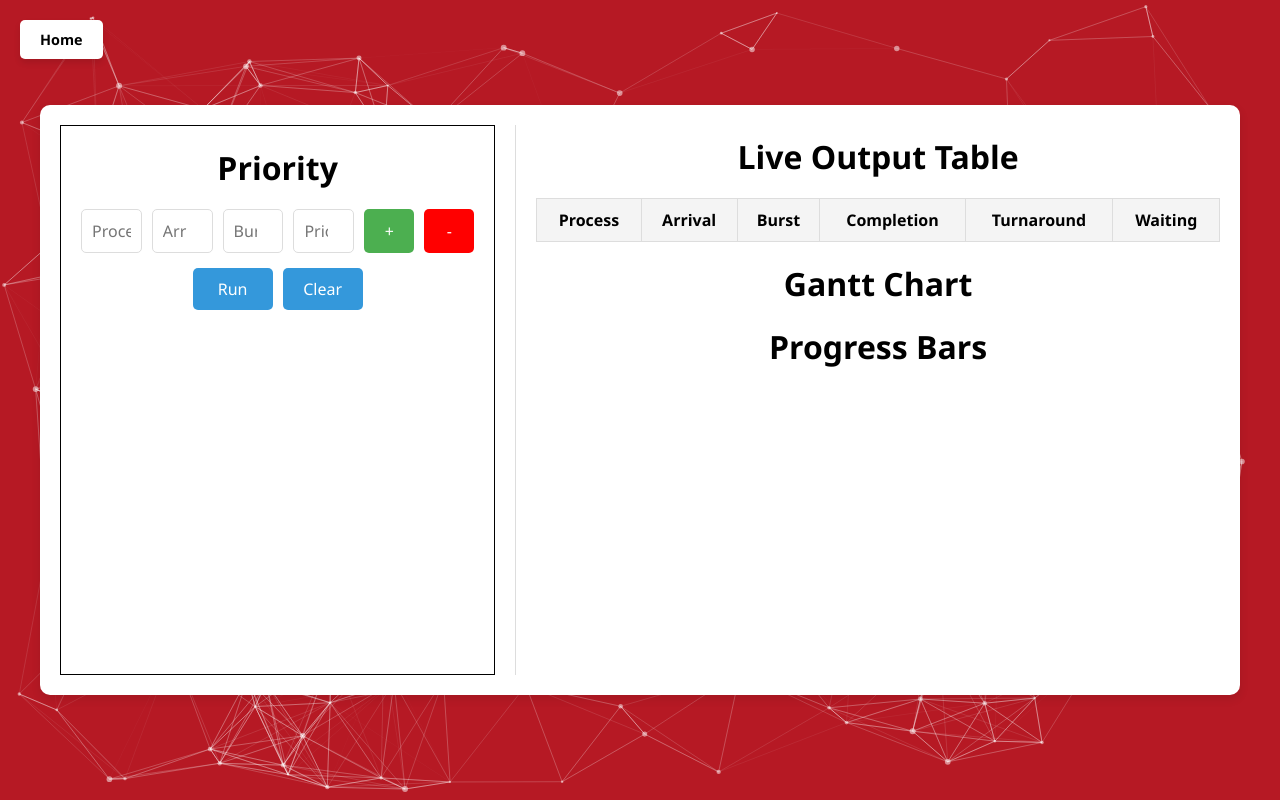
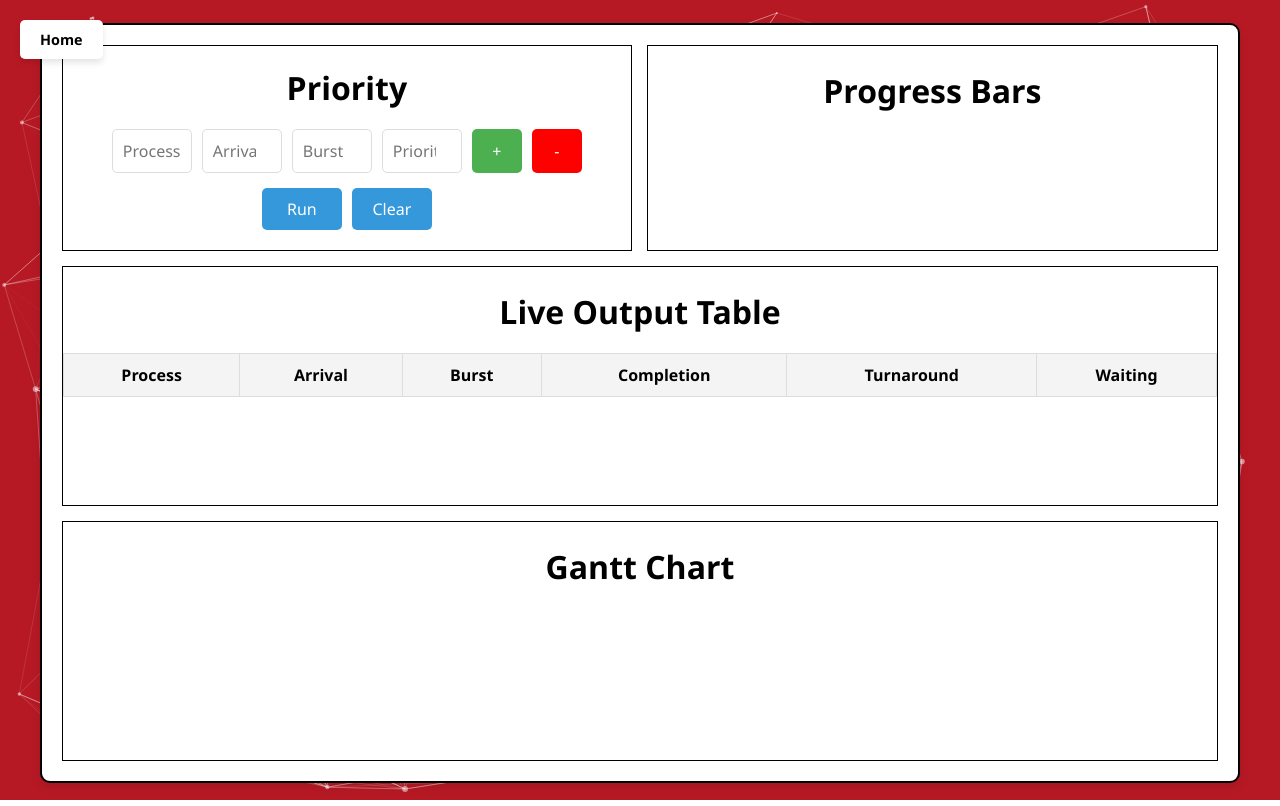
Before and after one commit to ackshayakeerthig/CPU-Scheduling-Algorithms-Visualisation-Website, a React (Vite) app in the folder frontend/: page /Priority in a window 1280 px wide. Built offline with nearby package versions, Linux system fonts and the light colour scheme.

Commit message:
Restructured layout in OutputCard.jsx

```diff
--- a/frontend/src/components/OutputCard/OutputCard.css
+++ b/frontend/src/components/OutputCard/OutputCard.css
@@ -1,43 +1,59 @@
 /* Ensure the container stretches to the entire viewport */
+
 .card-container {
   position: relative;
   width: 100%;
-  height: 100vh;
   display: flex;
   justify-content: center;
   align-items: center; /* Align to the top */
-  padding: 20px;
+  padding: 10px;
   box-sizing: border-box;
+  margin: 1% 0;
 }
 
 /* Dashboard container with flexible layout */
 .dashboard {
   display: flex;
-  flex-direction: row; /* Make the layout row-based */
-  gap: 20px; /* Space between input and output section */
+  flex-direction: column;
+
   background-color: #ffffff;
   box-shadow: 0 4px 10px rgba(0, 0, 0, 0.1); /* Subtle shadow for depth */
   border-radius: 10px;
   padding: 20px;
   width: 100%;
   max-width: 1200px;
-  min-height: 70%;
   box-sizing: border-box;
+  gap: 15px;
+  border: 2px solid black;
 }
 
-/* Input section style */
-.input-section {
-  border-right: 1px solid #ddd; /* Border to separate the sections */
-  padding-right: 20px;
-  width: 40%;
+.upper-section{
+  display: flex;
+  gap: 15px;
 }
 
-/* Output section style */
-.output-section {
-  margin-top: 10px;
+.lower-section{
   display: flex;
   flex-direction: column;
-  width: 60%;
+  gap: 15px;
+}
+.input-section, .progress-section{
+  width: 50%;
+  border: 1px solid black;
+}
+
+.progress-section{
+  padding: 2% 5%;
+}
+
+.output-table-section, .gantt-section{
+  width: 100%;
+  display: flex;
+  flex-direction: column;
+  align-items: center;
+  min-height: 30vh;
+  padding-top: 2%;
+  border: 1px solid black
 }
 
 /* Title of output section */
@@ -52,6 +68,7 @@ h1 {
 .output-table {
   border-collapse: collapse;
   margin-bottom: 20px;
+  width: 100%;
 }
 
 .output-table th,
--- a/frontend/src/components/OutputCard/OutputCard.jsx
+++ b/frontend/src/components/OutputCard/OutputCard.jsx
@@ -11,6 +11,7 @@ function OutputCard({ algorithm, calculateAlgorithm }) {
   return (
     <div className="card-container">
       <div className="dashboard">
+        <div className="upper-section">
           <div className="input-section">
             <FormTemplate
               algorithm={algorithm}
@@ -18,15 +19,20 @@ function OutputCard({ algorithm, calculateAlgorithm }) {
               calculateAlgorithm={calculateAlgorithm}
             />
           </div>
-        <div className="output-section">
-          <OutputTable output={output} />
-          <h1>Gantt Chart</h1>
-          {output.length > 0 ? <GanttChart processes={output} /> : null}
-          <div>
+          <div className="progress-section">
             <h1>Progress Bars</h1>
             {output.length > 0 ? (
               <SimulatedClock processes={output} tickRate={500} />
             ) : null}
+          </div>
+        </div>
+        <div className="lower-section">
+          <div className="output-table-section">
+            <OutputTable output={output} />
+          </div>
+          <div className="gantt-section">
+            <h1>Gantt Chart</h1>
+            {output.length > 0 ? <GanttChart processes={output} /> : null}
           </div>
         </div>
       </div>
--- a/frontend/src/components/ProgessBars/SimulatedClock.jsx
+++ b/frontend/src/components/ProgessBars/SimulatedClock.jsx
@@ -23,7 +23,9 @@ const SimulatedClock = ({ processes, tickRate = 1000 }) => {
 
   useEffect(() => {
     const allCompleted = processes.every((process) => {
-      const lastEndTime = Math.max(...process.ganttValues.map(([_, end]) => end));
+      const lastEndTime = Math.max(
+        ...process.ganttValues.map(([_, end]) => end)
+      );
       return clock > lastEndTime;
     });
 
@@ -33,9 +35,10 @@ const SimulatedClock = ({ processes, tickRate = 1000 }) => {
   }, [clock, processes]);
 
   return (
-    <div>
-      <h3>Simulated Clock: {clock}s</h3>
-      {!isRunning && (
+    <>
+      <div style={{ display: "flex", justifyContent: "space-between", alignItems:"center", marginBottom:"10px"}}>
+        <h3>Simulated Clock: {clock}s</h3>
+
         <button
           onClick={handleReplay}
           style={{
@@ -49,9 +52,9 @@ const SimulatedClock = ({ processes, tickRate = 1000 }) => {
         >
           Replay
         </button>
-      )}
+      </div>
       <ProgressBars processes={processes} clock={clock} />
-    </div>
+    </>
   );
 };
 
--- a/frontend/src/components/Template/FormTemplate.css
+++ b/frontend/src/components/Template/FormTemplate.css
@@ -1,9 +1,7 @@
   .template-form-container {
     max-width: 800px;
-    min-height: 550px;
     padding: 20px;
     background-color: #ffffff;
-    border: 1px solid black;
     text-align: center;
     max-width: 850px;
   }
```
Lines whose indentation alone changed are shown as unchanged.
